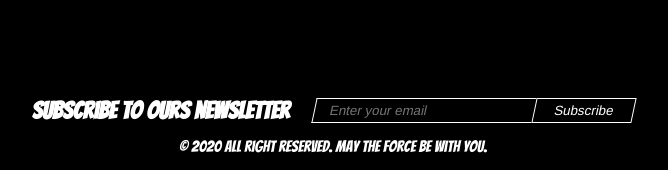
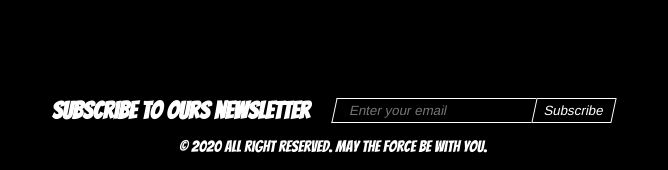
Before and after one commit to madm2n/fcc-sw-pp, a plain HTML site: page index.html in a window 1280 px wide. Shown: the part 2176-2346 px from the top of the page, without its empty margins (307-975 px from the left). Drawn offline with Linux system fonts and the light colour scheme.

Commit message:
Form updates

```diff
--- a/css/style.css
+++ b/css/style.css
@@ -199,6 +199,7 @@ body {
   display: flex;
   justify-content: center;
   align-items: center;
+  flex-wrap: wrap;
 }
 
 .newsletter-title {
@@ -217,7 +218,7 @@ body {
 }
 
 .newsletter-input {
-  width: 220px;
+  width: 200px;
   height: 25px;
   padding: 0 1.5rem;
   border-right: none;
@@ -234,9 +235,8 @@ body {
 }
 
 .newsletter-submit {
-  width: 100px;
+  width: 80px;
   height: 25px;
-  padding: 0 1.5rem;
   box-shadow: none;
   cursor: pointer;
 }
```
